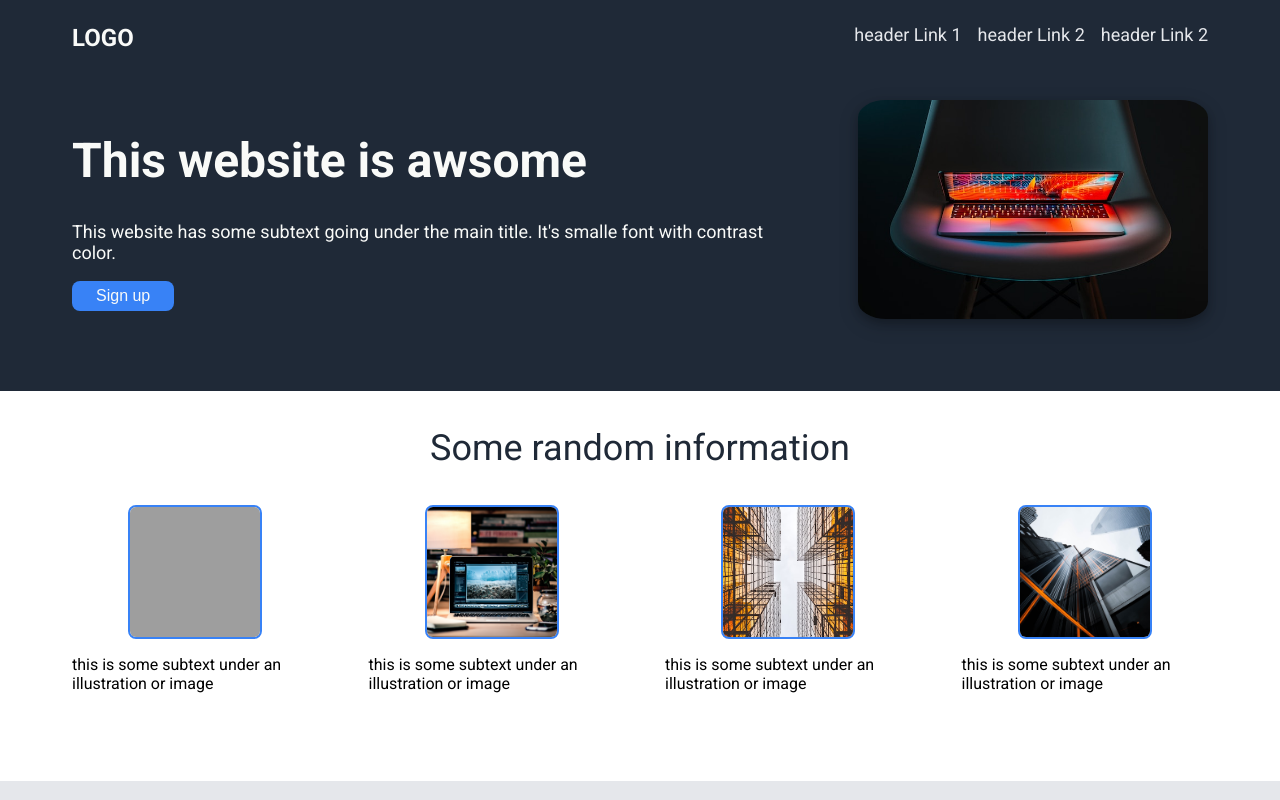
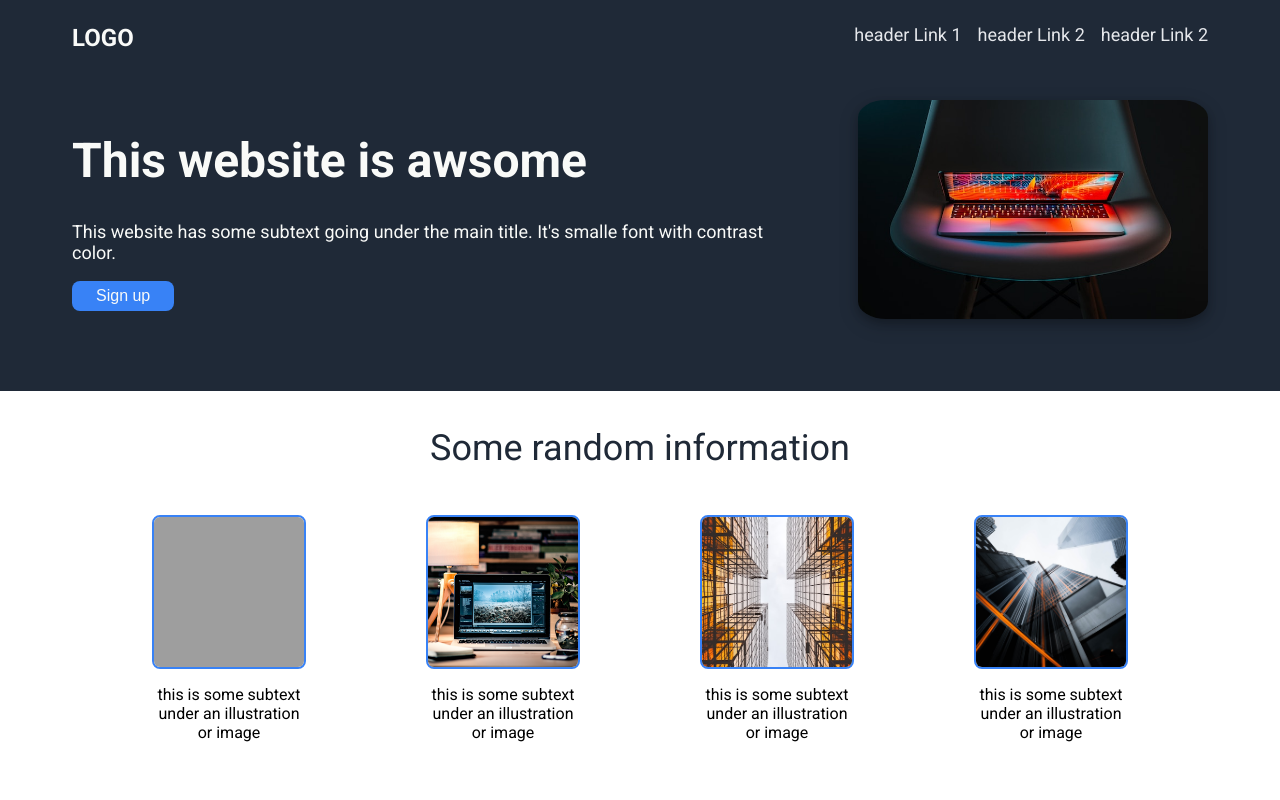
Before and after one commit to mylordkaz/landingPage, a plain HTML site: page index.html in a window 1280 px wide. Shown: the top 800 px of the page. Drawn offline with Linux system fonts and the light colour scheme; grey boxes are pictures that could not be loaded.

Commit message:
modif on the card css make the text align under the img.

```diff
--- a/style.css
+++ b/style.css
@@ -2,6 +2,7 @@ body{
     font-family: 'Architects Daughter', cursive;
     font-family: 'Roboto', sans-serif;
     margin: 0;
+    padding: 0;
 }
 header{
     background-color: #1f2937;
@@ -76,19 +77,27 @@ first{
 }
 .container{
     display: flex;
-    gap: 50px;
+    flex-wrap: wrap;
+    justify-content: center;
+    gap: 100px;
 }
 .card{
     display: flex;
     flex-direction: column;
     align-items: center;
-}
+    text-align: center;
+    margin: 10px;
+    }
+
 #photo{
     border-radius: 8px;
     border: 2px solid #3882f6;
     object-fit: cover;
-    width: 130px;
-    height: 130px;
+    width: 150px;
+    height: 150px;
+}
+.descrip{
+    width: 150px;
 }
 second{
     text-align: center;
```
